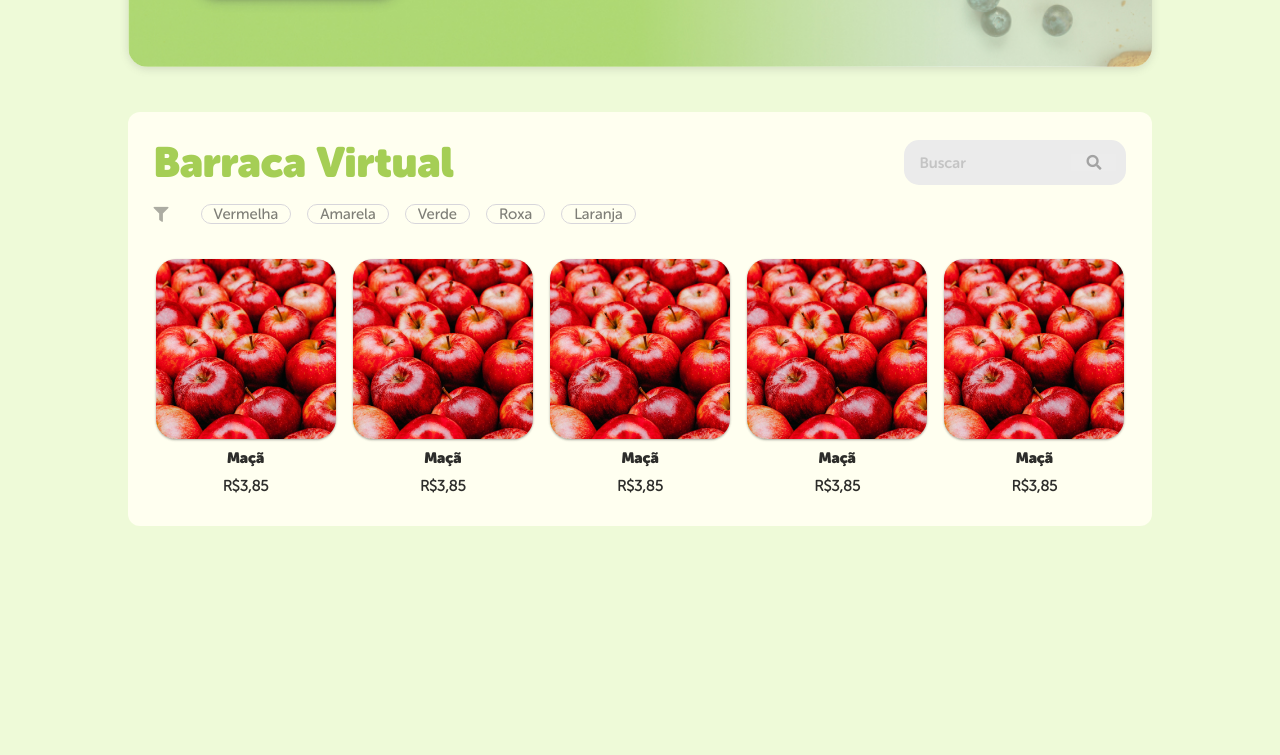
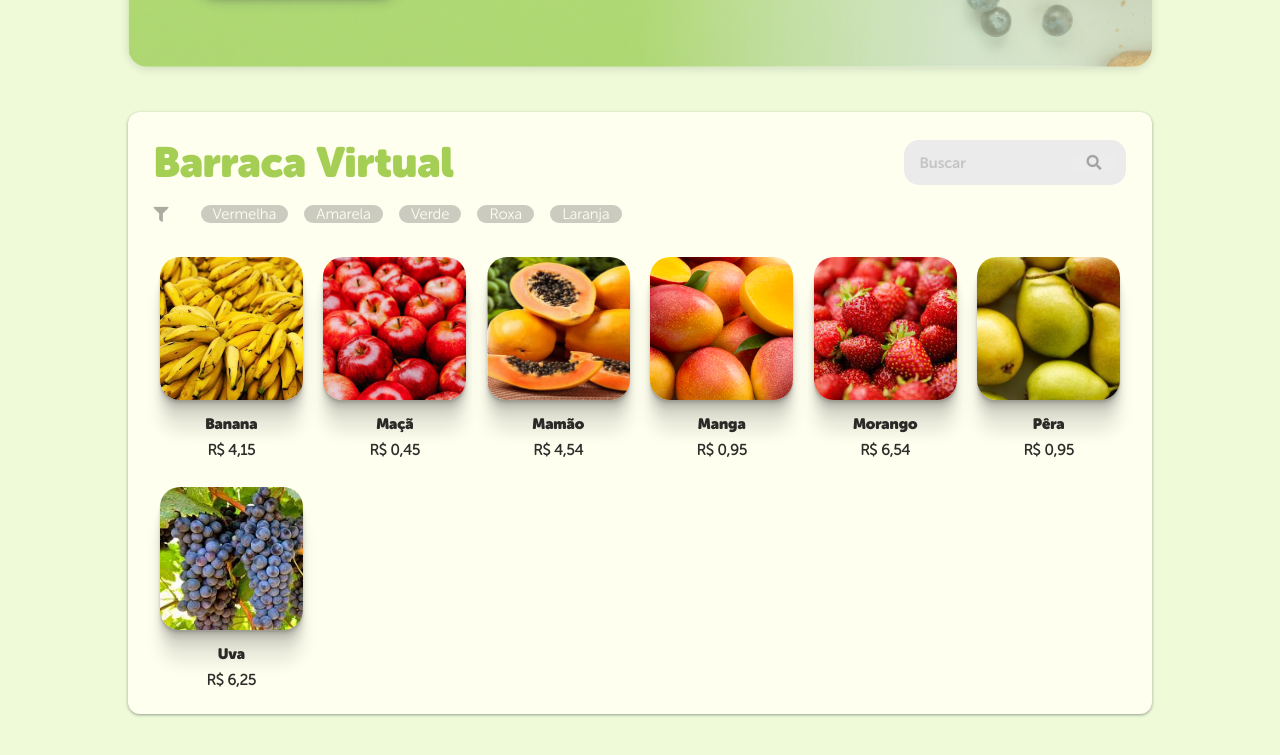
Before and after one commit to Rogrodi/Fruts, a plain HTML site: page index.html in a window 1280 px wide. Shown: the part 597-1352 px from the top of the page. Before the commit the page ends 1183 px from the top, so only its background shows below. Drawn offline with Linux system fonts and the light colour scheme; a web font is replaced by a local one.

Commit message:
Mudança na catalogação dos itens de table para grid

```diff
--- a/index.html
+++ b/index.html
@@ -20,7 +20,7 @@
               <div class="menu">
                 <nav>
                   <ul>
-                    <li id="feira"><a href="/">Feira</a></li>
+                    <li ><a href="#feira">Feira</a></li>
                     <li id="combos"><a href="/">Combos</a></li>
                     <li id="receitas"><a href="/">Receitas</a></li>
                     <li id="contato"><a href="/">Contato</a></li>
@@ -63,93 +63,15 @@
               <li>Laranja</li>
             </ul>
           </nav>
-          <div class="produtos">
-            <table>
-              <tr>
-                <th>
-                <button type="submit" name="maçã"></button>
-                </th>
-              </tr>
-                <tr>
-                  <td>
-                    <h3>Maçã</h3>
-                  </td>
-                </tr>
-                <tr>
-                  <td>
-                    <h4>R$3,85</h4>
-                  </td>
-                </tr>
-            </table>
-            <table>
-              <tr>
-                <th>
-                <button type="submit" name="maçã"></button>
-                </th>
-              </tr>
-                <tr>
-                  <td>
-                    <h3>Maçã</h3>
-                  </td>
-                </tr>
-                <tr>
-                  <td>
-                    <h4>R$3,85</h4>
-                  </td>
-                </tr>
-            </table>
-            <table>
-              <tr>
-                <th>
-                <button type="submit" name="maçã"></button>
-                </th>
-              </tr>
-                <tr>
-                  <td>
-                    <h3>Maçã</h3>
-                  </td>
-                </tr>
-                <tr>
-                  <td>
-                    <h4>R$3,85</h4>
-                  </td>
-                </tr>
-            </table>
-            <table>
-              <tr>
-                <th>
-                <button type="submit" name="maçã"></button>
-                </th>
-              </tr>
-                <tr>
-                  <td>
-                    <h3>Maçã</h3>
-                  </td>
-                </tr>
-                <tr>
-                  <td>
-                    <h4>R$3,85</h4>
-                  </td>
-                </tr>
-            </table>
-            <table>
-              <tr>
-                <th>
-                <button type="submit" name="maçã"></button>
-                </th>
-              </tr>
-                <tr>
-                  <td>
-                    <h3>Maçã</h3>
-                  </td>
-                </tr>
-                <tr>
-                  <td>
-                    <h4>R$3,85</h4>
-                  </td>
-                </tr>
-            </table>
-            </div>
+          <div class="produtos" id="feira">
+              <div class="item"><div class="img"><img src="banana.jpg"/></div><div class="preco"><h3>Banana</h3><h4>R$ 4,15</h4></div></div>
+              <div class="item"><div class="img"><img src="maca.jpg"/></div><div class="preco"><h3>Maçã</h3><h4>R$ 0,45</h4></div></div>
+              <div class="item"><div class="img"><img src="mamao.jpg"/></div><div class="preco"><h3>Mamão</h3><h4>R$ 4,54</h4></div></div>
+              <div class="item"><div class="img"><img src="manga.jpg"/></div><div class="preco"><h3>Manga</h3><h4>R$ 0,95</h4></div></div>
+              <div class="item"><div class="img"><img src="morango.jpg"/></div><div class="preco"><h3>Morango</h3><h4>R$ 6,54</h4></div></div>
+              <div class="item"><div class="img"><img src="pera.jpg"/></div><div class="preco"><h3>Pêra</h3><h4>R$ 0,95</h4></div></div>
+              <div class="item"><div class="img"><img src="uva.jpg"/></div><div class="preco"><h3>Uva</h3><h4>R$ 6,25</h4></div></div>
+          </div>
         </div>
       </section>
   </body>
--- a/style.css
+++ b/style.css
@@ -4,17 +4,18 @@
   box-sizing: border-box;
 }
 
+html{
+  scroll-behavior: smooth;
+}
+
 body{
   background: #EEFAD8;
 }
 
+
+
 a{
   text-decoration: none;
-}
-
-@viewport{
-  zoom: 1.0;
-  width: device-width;
 }
 
 
@@ -200,6 +201,7 @@ header{
   padding: 2%;
   width: 80%;
   height: 100%;
+  box-shadow: rgba(60, 64, 67, 0.3) 0px 1px 2px 0px, rgba(60, 64, 67, 0.15) 0px 1px 3px 1px;
 }
 
 .titulo_buscador{
@@ -212,7 +214,7 @@ header{
 
 .h2barraca{
   font-family: 'Museo Sans Rounded 1000';
-  color: #A5CE55;
+  color: rgb(165, 206, 85);
   font-size: 28px;
 }
 
@@ -276,68 +278,73 @@ header{
 }
 
 .filtros li{
+  background: #000;
+  color: #fff;
   cursor: pointer;
-  font-family: 'Museo Sans Rounded 500';
+  font-family: 'Museo Sans Rounded 300';
   font-size: 15px;
-  opacity: 0.5;
+  opacity: 0.2;
   display: block;
-  border-style: solid;
   border-radius: 12px;
-  border-width: thin;
   padding: 0px 12px 0px 12px;
-  border-color: #b1aec7;
 }
 
 .produtos{
   width: 100%;
-  display: flex;
-  flex-wrap: wrap;
+  display: grid;
   margin-top: 20px;
-  justify-content: space-between;
+  column-gap:0.5rem;
+  row-gap: 1.75rem;
+  grid-auto-columns: 143px;
+  grid-template-columns: repeat(auto-fit, minmax(143px, auto));
+  justify-content: space-around;
 }
 
-/*.produtos table, th, td{
-  border: 1px solid black;
-  border-collapse: collapse;
-}*/
-
-.produtos table{
-  display: inline-flex;
+.item{
+  display: grid;
   text-align: center;
+  grid-template-columns: 143px;
+  grid-template-rows: 143px 1fr;
+  row-gap: 0.938rem;
 }
 
-.produtos table h3{
-  font-family: 'Museo Sans Rounded 1000';
-  font-size: 15px;
-  opacity: 0.82;
-  padding: 4px;
+.item .img{
+  height: 100%;
+  overflow: hidden;
+  cursor: pointer;
+  border-radius: 20px;
+  box-shadow: rgba(0, 0, 0, 0.09) 0px 2px 1px, rgba(0, 0, 0, 0.09) 0px 4px 2px, rgba(0, 0, 0, 0.09) 0px 8px 4px, rgba(0, 0, 0, 0.09) 0px 16px 8px, rgba(0, 0, 0, 0.09) 0px 32px 16px;
+  transition-property: box-shadow, width,height, margin-top, margin-bottom;
+  transition-timing-function: linear;
+  transition-duration: 0.30s;
 }
 
-.produtos table h4{
-  padding: 4px;
-  font-family: 'Museo Sans Rounded 300';
+.item .img img{
+  height: 100%;
+}
+
+.img:hover{
+  margin-top: -10px;
+  box-shadow: rgb(38, 57, 77) 0px 20px 30px -10px;
+}
+
+
+.preco{
+  gap: 0.5rem;
+  display: grid;
+  grid-template-rows: 1fr 1fr;
+}
+
+.preco h3{
+  font-family: 'Museo Sans Rounded 1000';
   font-size: 15px;
   opacity: 0.82;
 }
 
-.produtos tr th button{
-  width: 180px;
-  height: 180px;
-  background-image: url(maca.jpg);
-  background-size: cover;
-  background-repeat: no-repeat;
-  cursor: pointer;
-  border:none;
-  border-radius: 20px;
-  box-shadow: rgba(0, 0, 0, 0.12) 0px 1px 3px, rgba(0, 0, 0, 0.24) 0px 1px 2px;
-  transition-property: box-shadow, width,height, margin-top;
-  transition-timing-function: ease;
-  transition-duration: 0.28s;
-}
-
-.produtos button:hover{
-  margin-top: -5px;
-  box-shadow: rgb(38, 57, 77) 0px 20px 30px -10px;
+.preco h4{
+  font-family: 'Museo Sans Rounded 300';
+  font-size: 15px;
+  opacity: 0.82;
 }
 
 @media (max-width: 1000px){
```
Also changed, not shown: abacate.jpg (added), banana.jpg (added), laranja.jpg (added), mamao.jpg (added), manga.jpg (added), morango.jpg (added), pera.jpg (added), uva.jpg (added).
